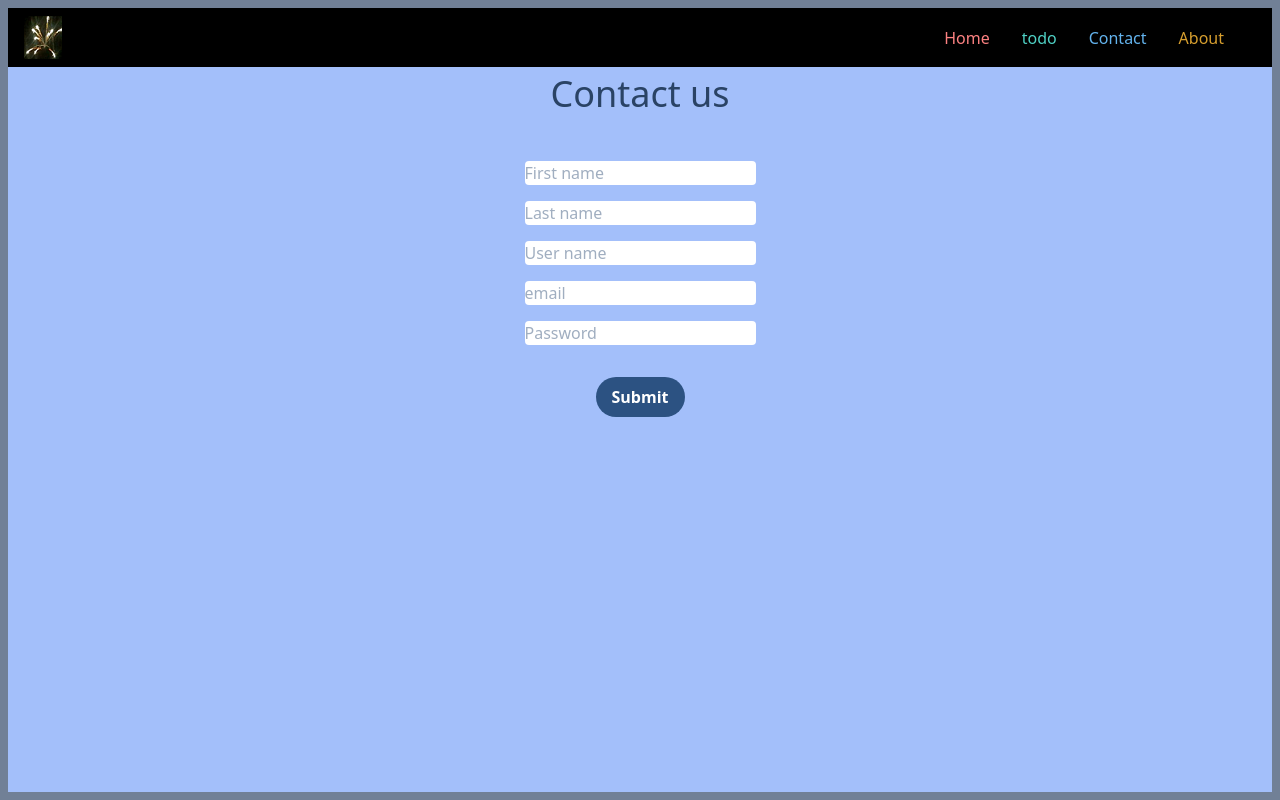
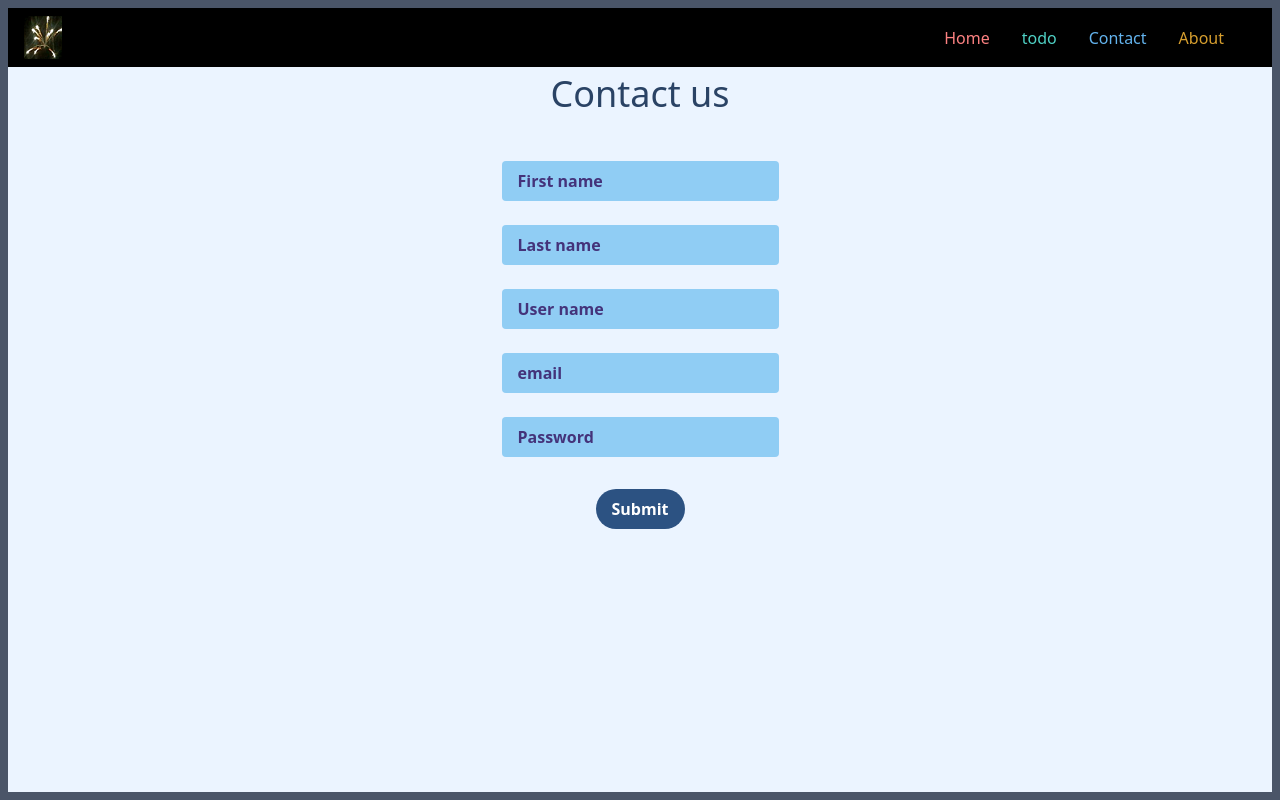
Before and after one commit to pryguy-lab/project-3, a React (Create React App) app: page /Contact in a window 1280 px wide. Built offline with nearby package versions, Linux system fonts and the light colour scheme.

Commit message:
added more styling to the contact page

```diff
--- a/src/App.js
+++ b/src/App.js
@@ -10,7 +10,7 @@ import { BrowserRouter as Router, Route, Switch } from "react-router-dom";
 function App() {
   return (
     <Router>
-      <div className="max-screen-sm text-center border-8 bg-indigo-300 border-gray-600 text-center h-screen">
+      <div className="max-screen-sm text-center border-8 bg-indigo-100 border-gray-700 text-center h-screen">
         <Nav />
         <Switch>
           <Route path="/" component={Home} exact={true} />
--- a/src/components/Contact.js
+++ b/src/components/Contact.js
@@ -23,9 +23,9 @@ class Contact extends Component {
     return (
       <div>
         <header className="text-4xl text-blue-900">Contact us</header>
-        <form className="mt-8" action="">
+        <form className="mt-8 " action="">
           <input
-            className="my-2 rounded"
+            className="my-2 rounded bg-blue-300 hover:bg-blue-500 text-black font-bold py-2 px-4 mx-4 placeholder-purple-900 mb-4"
             name="firstName"
             type="text"
             placeholder="First name"
@@ -34,7 +34,7 @@ class Contact extends Component {
           />
           <br />
           <input
-            className="my-2 rounded"
+            className="my-2 rounded bg-blue-300 hover:bg-blue-500 text-black font-bold py-2 px-4 mx-4 placeholder-purple-900 mb-4"
             name="lastName"
             type="text"
             placeholder="Last name"
@@ -43,7 +43,7 @@ class Contact extends Component {
           />
           <br />
           <input
-            className="my-2 rounded"
+            className="my-2 rounded bg-blue-300 hover:bg-blue-500 text-black font-bold py-2 px-4 mx-4 placeholder-purple-900 mb-4"
             name="userName"
             type="text"
             placeholder="User name"
@@ -52,7 +52,7 @@ class Contact extends Component {
           />
           <br />
           <input
-            className="my-2 rounded"
+            className="my-2 rounded bg-blue-300 hover:bg-blue-500 text-black font-bold py-2 px-4 mx-4 placeholder-purple-900 mb-4"
             name="email"
             type="text"
             placeholder="email"
@@ -61,7 +61,7 @@ class Contact extends Component {
           />
           <br />
           <input
-            className="my-2 mb-8 rounded"
+            className="my-2 mb-8 rounded bg-blue-300 hover:bg-blue-500 text-black font-bold py-2 px-4 mx-4 placeholder-purple-900 mb-4"
             name="password"
             type="password"
             placeholder="Password"
--- a/src/components/Todo.js
+++ b/src/components/Todo.js
@@ -35,14 +35,14 @@ class Todo extends Component {
   render() {
     return (
       <body>
-        <header className="text-4xl text-teal-700">todo list</header>
-        <div class="text-2xl mb-2 mt-8 ml-4">
+        <header className="text-4xl text-teal-800">todo list</header>
+        <div className="text-2xl mb-2 mt-8 ml-4 text-black-700">
           Add an item...
           <br />
         </div>
         <div>
           <input
-            className="bg-blue-200 hover:bg-blue-400 text-black font-bold py-2 px-4 mx-4 placeholder-purple-900 mb-4"
+            className="bg-blue-300 hover:bg-blue-500 text-black font-bold py-2 px-4 mx-4 placeholder-purple-900 mb-4"
             type="text"
             placeholder="Type item here..."
             value={this.state.newItem}
```
